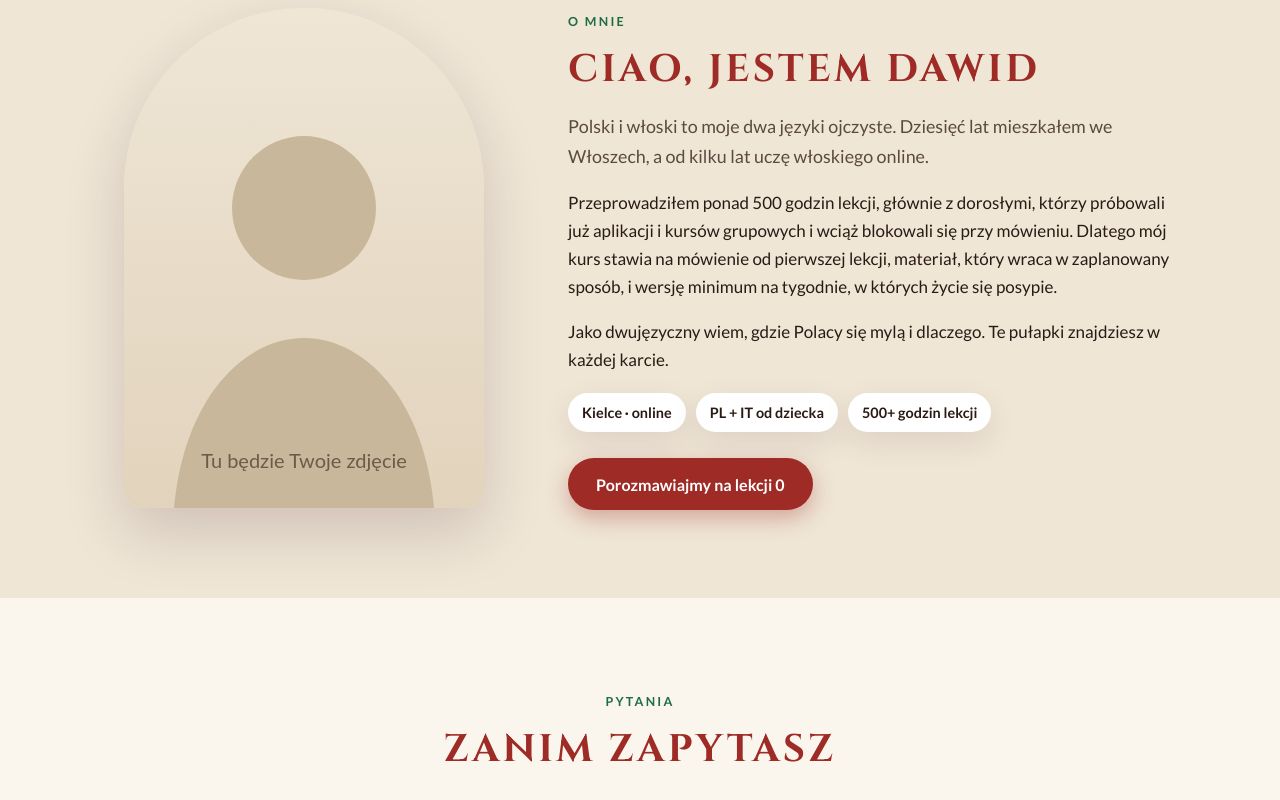
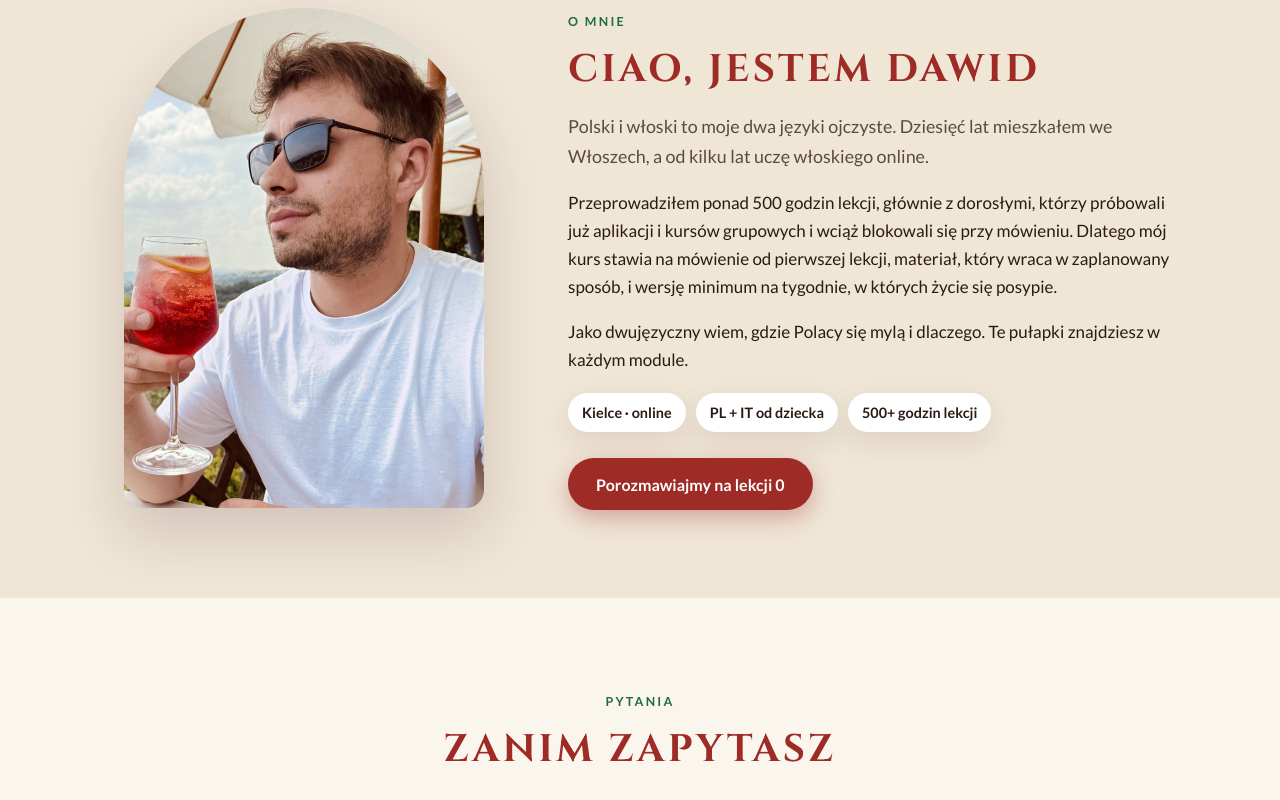
Before and after one commit to dondejvburrito/wloski-na-luzie-strona, a plain HTML site: page index.html in a window 1280 px wide. Shown: the part 6982-7782 px from the top of the page. Drawn offline with Linux system fonts and the light colour scheme.

Commit message:
Prawdziwe zdjęcie Dawida w sekcji O mnie
Portret z HEIC: kadr 4:5 (800x1000), JPG 120 KB, bez EXIF/GPS.
Przy okazji: „w każdej karcie” -> „w każdym module”.

Co-Authored-By: Claude Opus 5.5 <noreply@anthropic.com>
Claude-Session: https://claude.ai/code/session_016oDL49hb4B6wCT2WzT6tfN

```diff
--- a/index.html
+++ b/index.html
@@ -320,7 +320,7 @@
       <h2>Ciao, jestem Dawid</h2>
       <p class="lead">Polski i włoski to moje dwa języki ojczyste. Dziesięć lat mieszkałem we Włoszech, a od kilku lat uczę włoskiego online.</p>
       <p>Przeprowadziłem ponad 500 godzin lekcji, głównie z dorosłymi, którzy próbowali już aplikacji i kursów grupowych i wciąż blokowali się przy mówieniu. Dlatego mój kurs stawia na mówienie od pierwszej lekcji, materiał, który wraca w zaplanowany sposób, i wersję minimum na tygodnie, w których życie się posypie.</p>
-      <p>Jako dwujęzyczny wiem, gdzie Polacy się mylą i dlaczego. Te pułapki znajdziesz w każdej karcie.</p>
+      <p>Jako dwujęzyczny wiem, gdzie Polacy się mylą i dlaczego. Te pułapki znajdziesz w każdym module.</p>
       <div class="about-facts">
         <span>Kielce · online</span>
         <span>PL + IT od dziecka</span>
```
Also changed, not shown: assets/img/portret.jpg (added).
